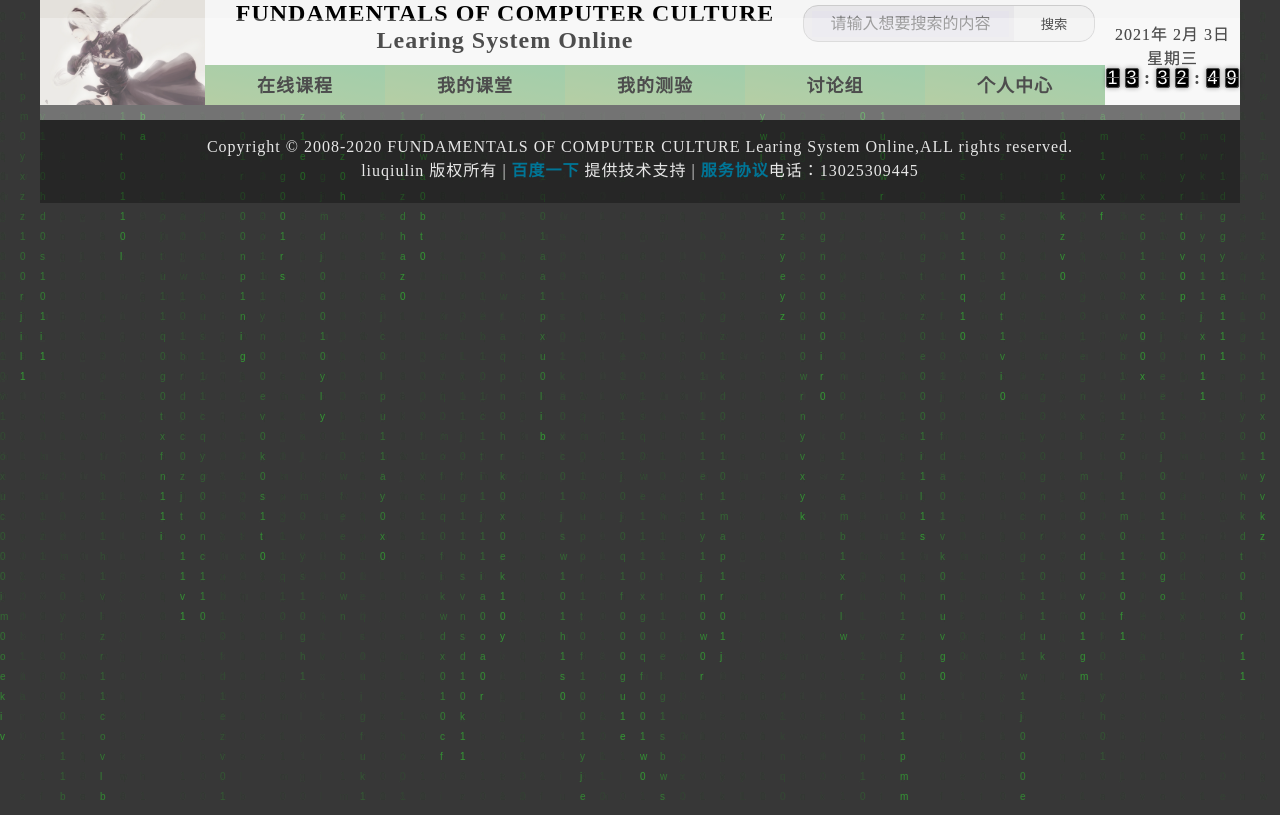
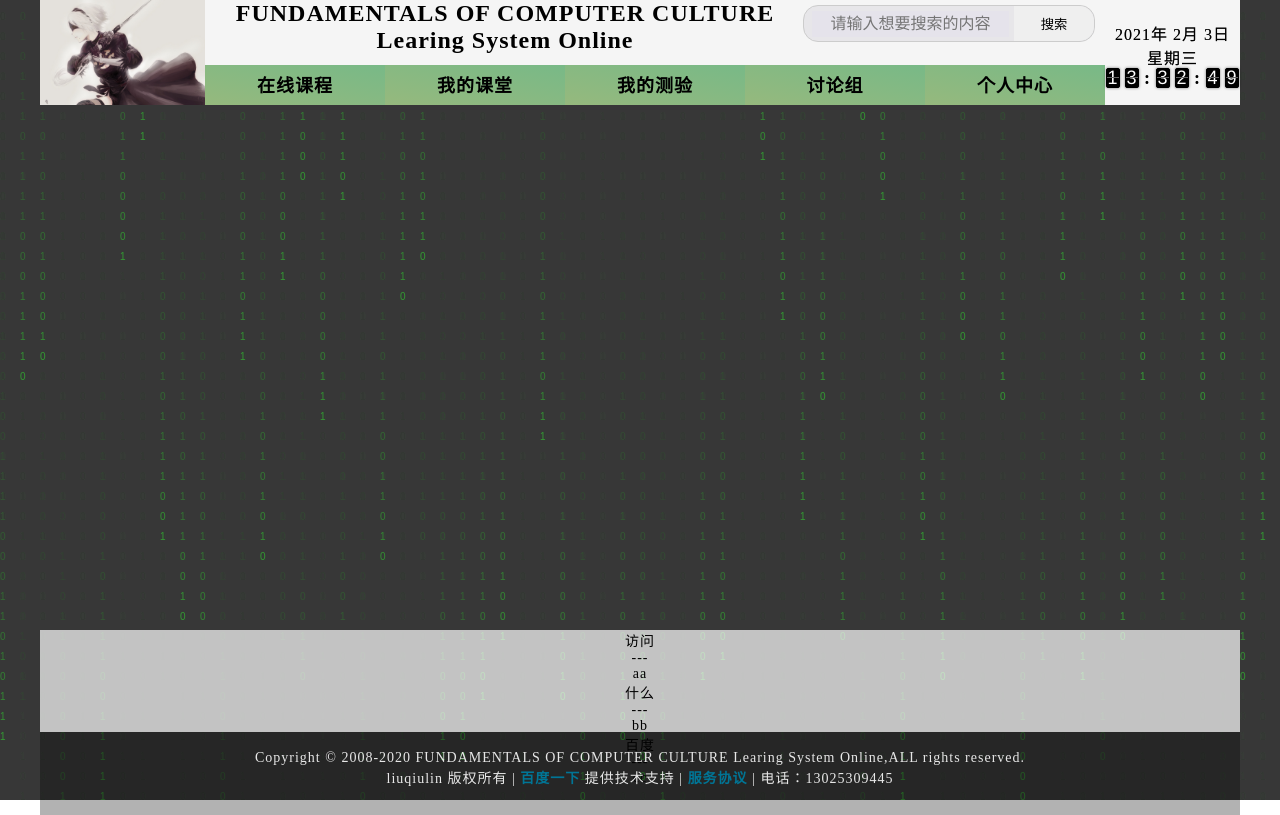
Before and after one commit to HairDontGo/BiyeDesign, a PHP site: page / in a window 1280 px wide. Run offline with PHP 8.4, Linux system fonts and the light colour scheme.

Commit message:
change 2.3.4

```diff
--- a/毕业设计/css/clock.css
+++ b/毕业设计/css/clock.css
@@ -17,7 +17,7 @@
     background: #000;
     font-size: 18px;
     color: #fff;
-    box-shadow: 0 0 5px rgba(0, 0, 0, .5);
+    box-shadow: 0 0 3px rgba(0, 0, 0, .5);
     text-align: center;
     font-family: "Helvetica Neue"
 }
@@ -65,7 +65,7 @@
 .flip.down.go .front:before {
     transform-origin: 50% 100%;
     animation: frontFlipDown 0.6s ease-in-out both;
-    box-shadow: 0 -2px 6px rgba(255, 255, 255, 0.3);
+    box-shadow: 0 -2px 3px rgba(255, 255, 255, 0.3);
     backface-visibility: hidden;
 }
 
@@ -92,7 +92,7 @@
 .flip.up.go .front:after {
     transform-origin: 50% 0;
     animation: frontFlipUp 0.6s ease-in-out both;
-    box-shadow: 0 2px 6px rgba(255, 255, 255, 0.3);
+    box-shadow: 0 2px 3px rgba(255, 255, 255, 0.3);
     backface-visibility: hidden;
 }
 
--- a/毕业设计/css/footer.css
+++ b/毕业设计/css/footer.css
@@ -3,12 +3,16 @@ footer{
 	height: 170px;
 	text-align: center;
 	position: absolute;
+	position: -webkit-sticky;
+	top: auto;
+	bottom: 0;
 	background-color: transparent;
+	font-size: 14px;
 }
 #footer_top{
 	width: 1200px;
 	height: 60%;
-	background: rgba(255,255,255, 0.3) 100% 100%;
+	background: rgba(255,255,255, 0.7) 100% 100%;
 
 }
 #footer_bottom{
--- a/毕业设计/css/index.css
+++ b/毕业设计/css/index.css
@@ -1,5 +1 @@
 #matrix{position: fixed; top:0; left: 0; z-index: -10; opacity:0.8;}
-iframe{
-	background-color: transparent;
-	margin: 0 auto;
-}
--- a/毕业设计/footer.php
+++ b/毕业设计/footer.php
@@ -5,17 +5,35 @@
 		<title></title>
 		<link rel="stylesheet" type="text/css" href="./css/all.css" />
 		<link rel="stylesheet" type="text/css" href="./css/footer.css"/>
+		<script src="./js/vue.js"></script>
 	</head>
 	<body>
 		<footer>
 			<div id="footer_top">
-
+				<div v-for="(li,ul) in ul">
+					<ul >
+						{{ul}}
+						<li>---</li>
+						<li>{{li}}</li>
+					</ul>
+				</div>
 			</div>
+			<script>
+				new Vue({
+					el:'#footer_top',
+					data:{
+						ul:{
+								访问:'aa',
+								什么:'bb',
+								百度:'cc',
+						}
+					}
+				})
+			</script>
 			<div id="footer_bottom">
 				<p><span>Copyright © 2008-2020 FUNDAMENTALS OF COMPUTER CULTURE Learing System Online,ALL rights reserved.</span></p>
-				<p> <span> liuqiulin 版权所有 </span> | <a href="http://www.baidu.com" target="_blank">百度一下</a> 提供技术支持 | <a href="#">服务协议</a>电话：13025309445</p>
+				<p> <span> liuqiulin 版权所有 </span> | <a href="http://www.baidu.com" target="_blank">百度一下</a> 提供技术支持 | <a href="#">服务协议</a> | 电话：13025309445</p>
 			</div>
-
 		</footer>
 	</body>
 </html>
--- a/毕业设计/js/bg.js
+++ b/毕业设计/js/bg.js
@@ -1,5 +1,5 @@
 //文字
-var txts = "01010101010101010101qwertyuiopasdfghjklzxcvbnm";
+var txts = "01";
 //转为数组
 txts = txts.split("");
 var matrix = document.getElementById("matrix");
```
